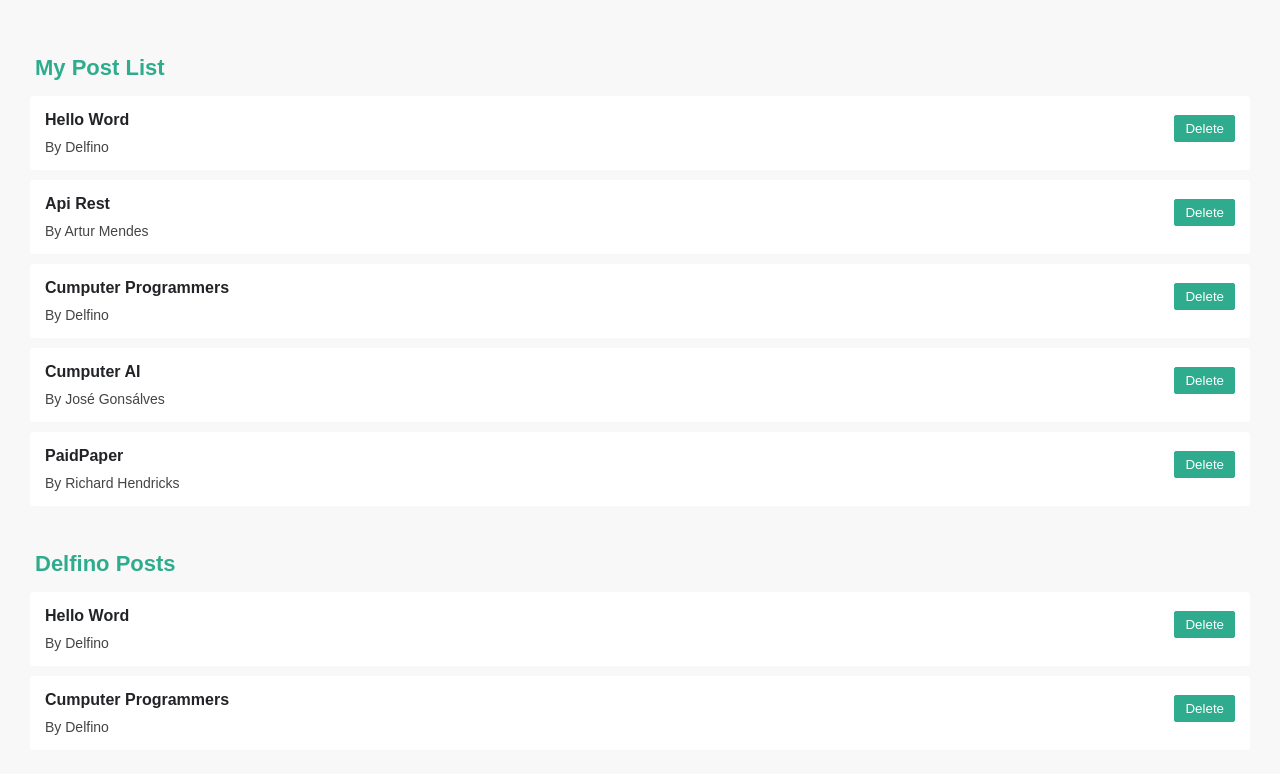
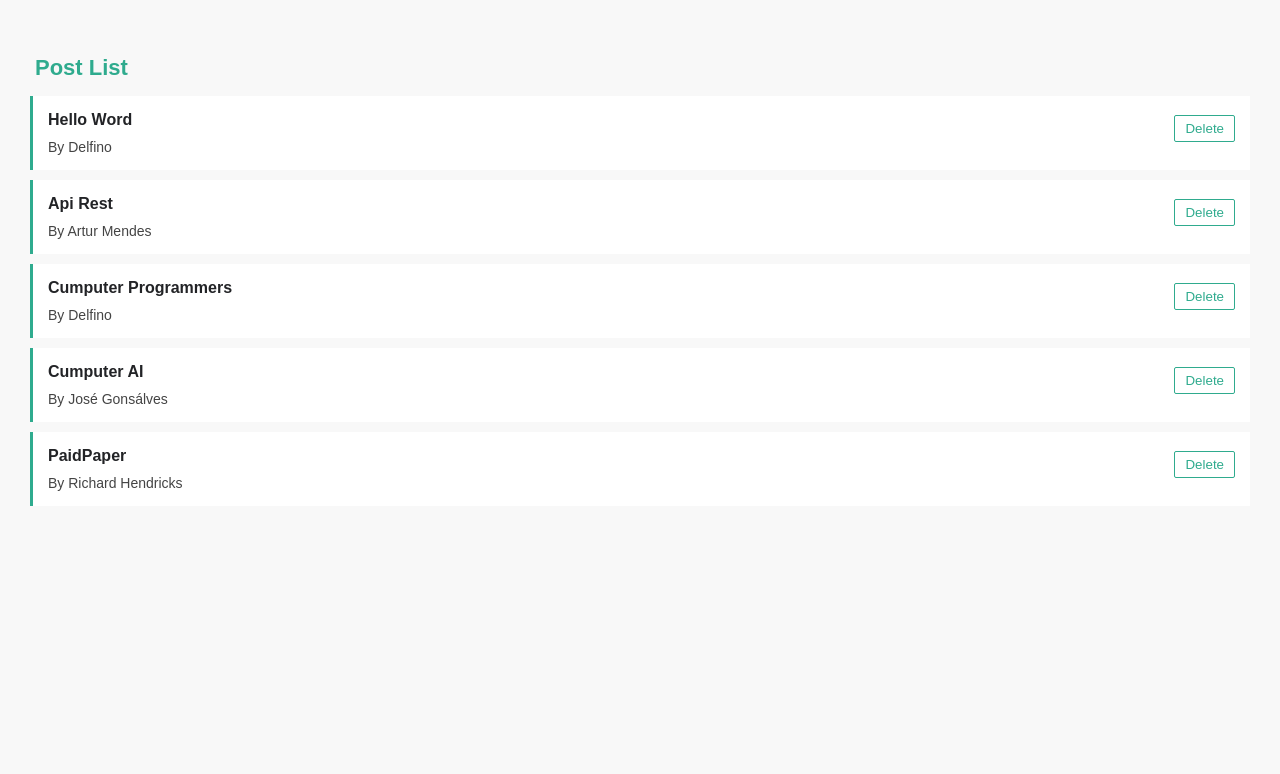
Before and after one commit to Delfino-app/Netflix_Clone, a React (Create React App) app: page / in a window 1280 px wide. Shown: the top 774 px of the page. Built offline with nearby package versions, Linux system fonts and the light colour scheme.

Commit message:
Using Props as a Function - delete Posts

```diff
--- a/src/Components/BlogList/index.js
+++ b/src/Components/BlogList/index.js
@@ -1,7 +1,7 @@
 
 import './blogList.css';
 
-const BlogList = ({blogs,title}) => {
+const BlogList = ({blogs,title,handleDelete}) => {
 
     return (
        <div className="blog-list">
@@ -11,7 +11,7 @@ const BlogList = ({blogs,title}) => {
                     <h2>{blog.titile}</h2>
                     <p>By {blog.author}</p>
                     <div className="BtnContent">
-                        <button>Delete</button>
+                        <button onClick={() => handleDelete(blog.id)}>Delete</button>
                     </div>
                 </div>
             ))}
--- a/src/Components/Home/Home.css
+++ b/src/Components/Home/Home.css
@@ -32,9 +32,9 @@ body{
     padding:10px;
     transition: all .2s ease;
     cursor: pointer;
-    border-radius: 3px;
     margin: 10px auto;
 	background-color: var(--bcgWhite);
+    border-left: 3px solid var(--distaque);
 }
 .blog-preview:hover{
 
@@ -59,9 +59,17 @@ body{
 .BtnContent button{
 
     border: 1px solid var(--distaque);
-    background-color: var(--distaque);
-    color: var(--bcgWhite);
+    background-color: var(--bcgWhite);
+    color: var(--distaque);
     border-radius: 2px;
     padding:5px 10px;
     cursor: pointer;
+    font-weight: 400;
+    transition: all .2s ease;
 }
+
+.BtnContent button:hover{
+
+    background-color: var(--distaque);
+    color: var(--bcgWhite);
+}
--- a/src/Components/Home/index.js
+++ b/src/Components/Home/index.js
@@ -14,11 +14,17 @@ const Home = () =>{
 
     const [blogs,setBlogs] = useState(data);
 
+    const handleDelete = (id) => {
+
+        const newPosts = blogs.filter(blog => blog.id !== id);
+
+        setBlogs(newPosts);
+    }
+
     return (
 
         <div className="Home">
-            <BlogList blogs={blogs} title="My Post List" />
-            <BlogList blogs={blogs.filter((blog) => { return blog.author === 'Delfino'})} title="Delfino Posts" />
+            <BlogList blogs={blogs} title="Post List" handleDelete={handleDelete} />
         </div>
     );
 }
```
Also changed, not shown: 1 other file (tests, documents, lock files or other folders).
